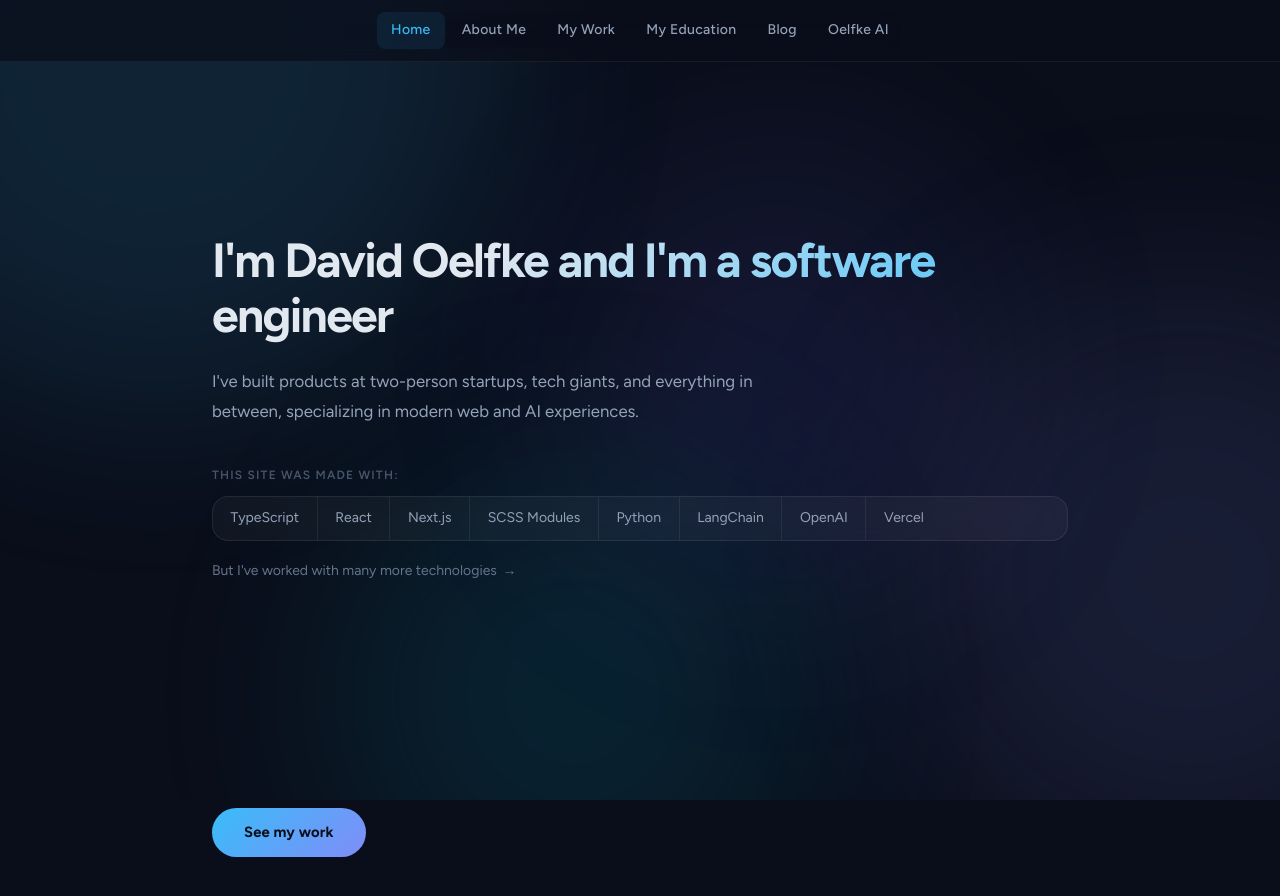
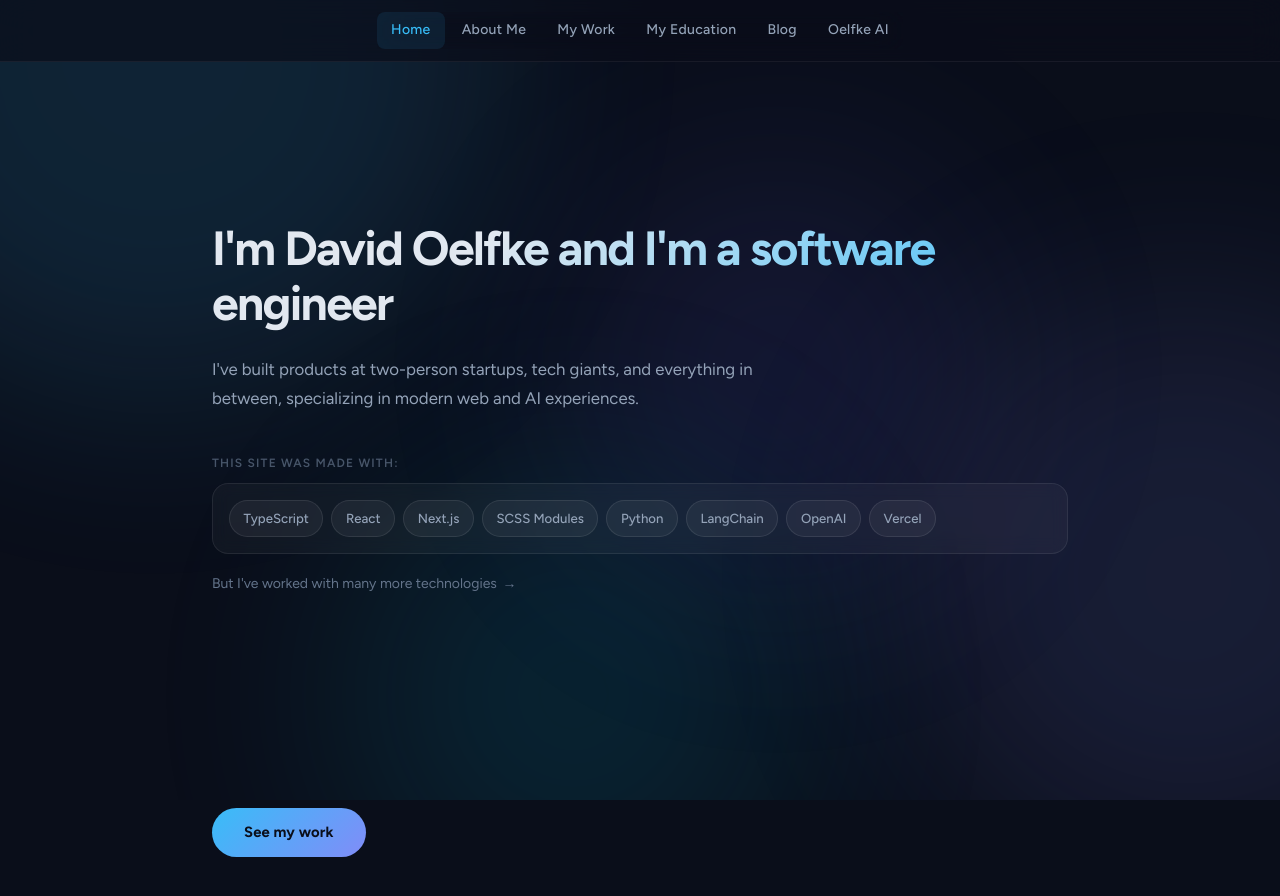
Before and after one commit to Doelfke/DavidOelfke, a Next.js app: page / in a window 1280 px wide. Shown: the top 896 px of the page. Built offline with nearby package versions, Linux system fonts and the light colour scheme.

Commit message:
Front page tech styling

```diff
--- a/src/pages/index.module.scss
+++ b/src/pages/index.module.scss
@@ -42,22 +42,22 @@
 .techStackList {
   display: flex !important;
   flex-wrap: wrap;
-  margin-bottom: 0;
+  gap: 0.5rem;
+  padding: 1rem !important;
 
   li {
-    padding: 0.6rem 1.1rem;
-    padding-left: 1.1rem;
+    padding: 0.35rem 0.85rem;
     color: #94a3b8;
-    font-size: 0.875rem;
-    border-right: 1px solid rgba(255, 255, 255, 0.07);
+    font-size: 0.825rem;
+    font-weight: 500;
+    background: rgba(255, 255, 255, 0.05);
+    border: 1px solid rgba(255, 255, 255, 0.09);
+    border-radius: 100px;
     position: static;
+    white-space: nowrap;
 
     &::before {
       content: none;
-    }
-
-    &:last-child {
-      border-right: none;
     }
   }
 }
```
